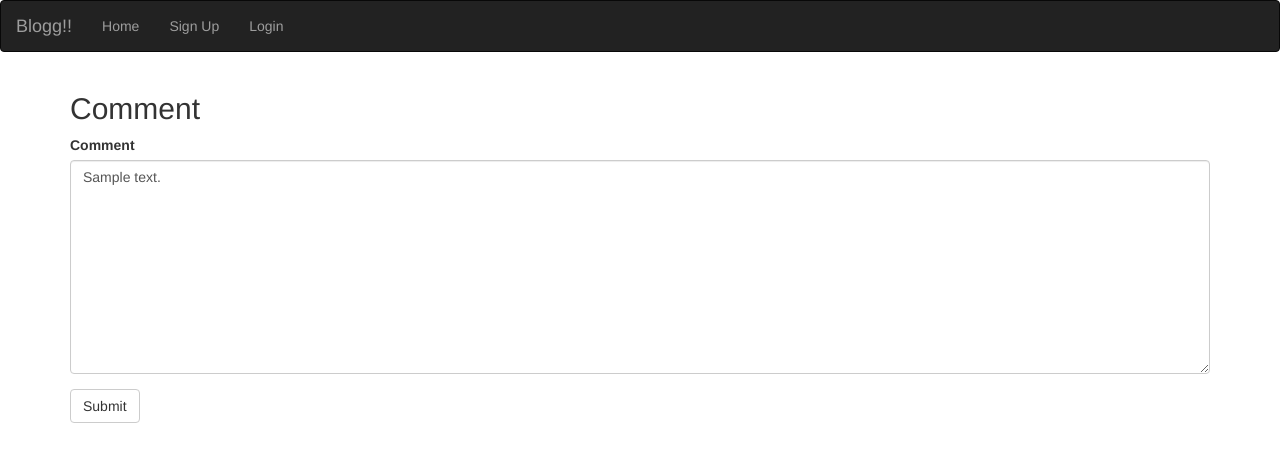
After one commit to zmrow/Udacity_build_a_blog, a Python web app: template templates/post_comment.html in a window 1280 px wide. The commit adds this page. Shown: the top 462 px of the page. Run offline with Jinja, Linux system fonts and the light colour scheme; the template is opened without the code that fills it: most values are stand-ins (such as "Sample title", 1, 10 or a date in 2020); some libraries are stand-ins or nearby versions.

Commit message:
Implement comment creation.  Fix ability to ONLY edit your own posts

```diff
--- a/templates/index.html
+++ b/templates/index.html
@@ -25,6 +25,7 @@
         {% if user %}
           <a href="/blog/{{ post.key().id() }}/edit">Edit</a>
           <a href="#">Delete</a>
+          <a href="/blog/{{ post.key().id() }}/comment">Comment</a>
         {% endif %}
       </div>
     </div>
--- /dev/null
+++ b/templates/post_comment.html
@@ -0,0 +1,15 @@
+{% extends "base.html" %}
+
+{% block content %}
+
+<h2>Comment</h2>
+<div class="error">{{ error }}</div>
+<form id="edit-comment" method="post">
+  <div class="form-group">
+    <label for="content">Comment</label>
+    <textarea class="form-control" id="new-comment" name="content" rows="10">{{ content }}</textarea>
+  </div>
+  <button type="submit" class="btn btn-default">Submit</button>
+</form>
+
+{% endblock %}
```
Also changed, not shown: main.py (+37 -2 lines).
